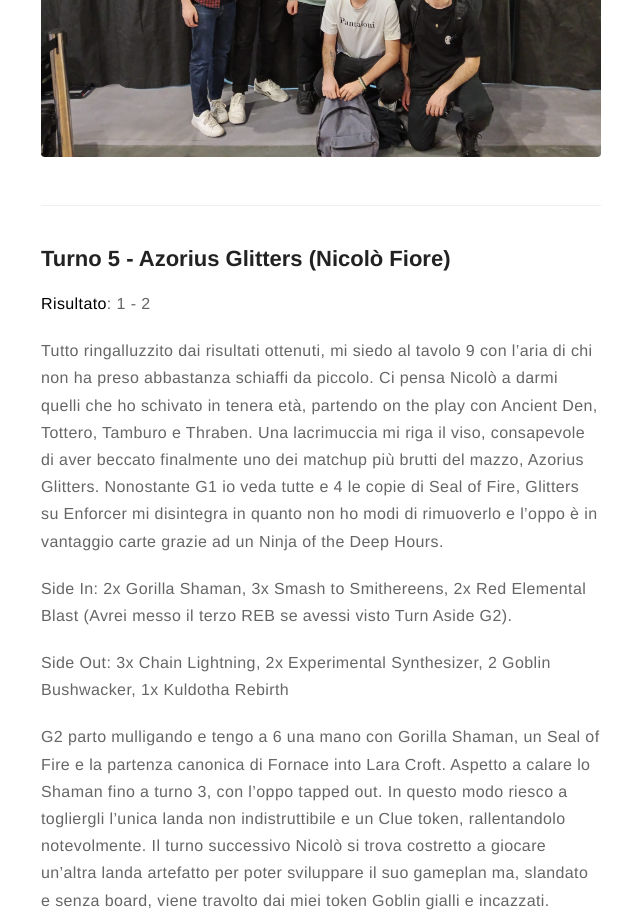
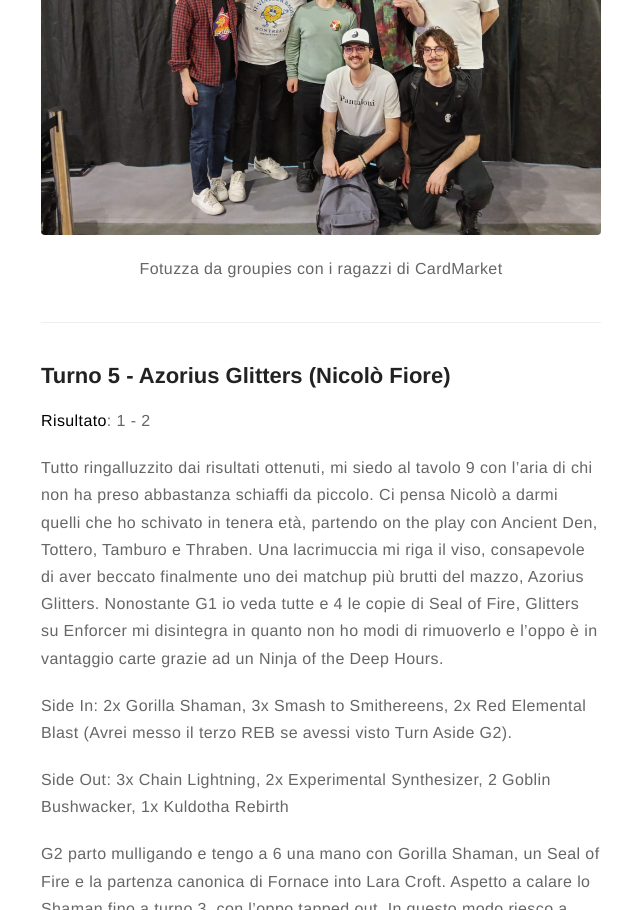
Before and after one commit to EliaTogni/EliaTogni.github.io, a Jekyll site: the page built from _posts/2024-04-15-Report_Paupergeddon_Lecco.markdown, in a window 1280 px wide and 1400 px high, scrolled down 6263 px, cut to the strip 0-910 px from the top of the window. Shown: the whole strip, without its empty margins (319-959 px from the left). Built offline with Jekyll 4.4.1, drawn with Linux system fonts in a browser that asks for light colours; nearby versions of some CDN libraries; comment, search, counter and statistics services are not loaded; some of the changed text lies outside the part shown.

Commit message:
Report Paupergeddon Lecco 2024 v6

```diff
--- a/_posts/2024-04-15-Report_Paupergeddon_Lecco.markdown
+++ b/_posts/2024-04-15-Report_Paupergeddon_Lecco.markdown
@@ -63,7 +63,10 @@
 
 Già a turno 2 sto ai tavoli alti: di fianco a me gioca Heisen e così ho modo di sbirciare cosa gioca (BG Gardens). Arriva l'oppo che scopro essere nientedimeno che ZippoMTG. Perdo il dado e Stefano parte di Montagna into Voldaren Epicure (rigorosamente artworkate). O mirror o Rakdos Madness, quindi. Nel secondo caso, sviluppare la board è la chiave per portare a casa la partita. Nel primo caso invece, partire on the draw mi dà un edge in quanto vedo una carta in più e il mirror si gioca in maniera molto controllosa. All'Epicure di Stefano rispondo con la medesima giocata e la partita prosegue in maniera molto calma, in quanto entrambi ci boltiamo a vicenda i Tomb Raider, fino a quando non vedo Kuldotha per primo e cerco di portarmi in vantaggio di board nella speranza che lui non giochi End the Festivities di main. Alla mia Kuldotha lui risponde nel medesimo modo ma il topdeck di Bushwhacker mi permette di giocare più aggressivo e costringerlo a traddare i suoi tre goblin con i miei, lasciando sulla board solamente un Bushwhacker e un Blast Runner. A questo punto pesco meglio e riesco a chiudere con un mix di piegate e di botti in faccia.
 
-![Mirror di Kuldotha](/../assets/images/SpiderManMeme.jpeg "Mirror di Kuldotha")
+<div style="text-align:center">
+  <img src="/../assets/images/SpiderManMeme.jpeg">
+  <p>Mirror di Kuldotha</p>
+</div>
 
 Side In: 3x Tectonic Hazard, 2x Cast into the Fire.
 
@@ -84,7 +87,10 @@
 
 G2 mulligo a 6 e tengo una mano con un Blast Runner, un Implement e uno Smash to Smithereens, sperando che l'oppo non parta a cannone. Per sua sfortuna, vedo un Cast into the Fire e un altro Smash to Smithereens, togliendogli tutte le lande e frantumandogli il sogno del 3-0. Al quarto turno senza lande in gioco, Clemens concede con un velo di rassegnazione nello sguardo.
 
-![Io e gli gnari al geddon](/../assets/images/PotaPauperBresciaPaupergeddonLecco.jpg "Io e gli gnari al geddon")
+<div style="text-align:center">
+  <img src="/../assets/images/PotaPauperBresciaPaupergeddonLecco.jpg">
+  <p>Me and the boys al Paupergeddon</p>
+</div>
 
 ---
 
@@ -97,7 +103,10 @@
 
 Nell'attesa del match scopro che Paolo, un fratm di lega è stato pairato contro un giocatore del trio di CardMarket. Dopo la sua schiacciante vittoria, facciamo come le adolescenti con i modelli di Abercrombie un decennio fa e ci facciamo una fotuzza insieme.
 
-![Fotuzza da groupies con i ragazzi di CardMarket](/assets/images/CardMarket.jpg "Fotuzza da groupies con i ragazzi di CardMarket")
+<div style="text-align:center">
+  <img src="/../assets/images/CardMarket.jpg">
+  <p>Fotuzza da groupies con i ragazzi di CardMarket</p>
+</div>
 
 ---
 
@@ -112,7 +121,10 @@
 
 G2 parto mulligando e tengo a 6 una mano con Gorilla Shaman, un Seal of Fire e la partenza canonica di Fornace into Lara Croft. Aspetto a calare lo Shaman fino a turno 3, con l'oppo tapped out. In questo modo riesco a togliergli l'unica landa non indistruttibile e un Clue token, rallentandolo notevolmente. Il turno successivo Nicolò si trova costretto a giocare un'altra landa artefatto per poter sviluppare il suo gameplan ma, slandato e senza board, viene travolto dai miei token Goblin gialli e incazzati.
 
-![I suddetti token Goblin gialli e incazzati](/../assets/images/TokenGoblin.png "I suddetti token Goblin gialli e incazzati")
+<div style="text-align:center">
+  <img src="/../assets/images/TokenGoblin.png">
+  <p>I suddetti token Goblin gialli e incazzati</p>
+</div>
 
 G3 sono on the draw ma tengo a 7 una mano con un Goblin Blast Runner, un Implement, due lande, una Kuldotha, un Seal of Fire e un Demand Answers. Purtroppo la varianza decide di colpire in questo fatidico momento e pesco letteralmente 8 lande di fila. Cerco di mantenere la mia migliore faccia da poker anche quando, scartando landa per castare Demand Answers, pesco altre due Montagne ma dentro di me la speranza del 5-0 vacilla. Continuo comunque a giocare, nella speranza che l'oppo si faccia intimorire dall'innumerevole quantità di carte nella mia mano. Finalmente, Nicolò appoggia con timidezza un Glitters su Thraben e lì devo sfoderare la mia mossa migliore, aka quella del granchio. Alla mia concessione, Nicolò mi rivela la mano con 3 Hydroblast ed un altro Glitters. Io gli rivelo 4 Montagne e ci stringiamo la mano mentre i miei fratm che hanno droppato e assistito al match cercano di consolarmi per la sfiga avuta.
 
@@ -227,7 +239,10 @@
 
 Sono finalmente sicuro che sia arrivato il mio turno di vincere il dado: 3. Mi sento come Rat-Man dopo aver missato un appiglio.
 
-![](/../assets/images/FlettoIMuscoli.jpg)
+<div style="text-align:center">
+  <img src="/../assets/images/FlettoIMuscoli.jpg">
+  <p>Fedele rappresentazione di me contro Familiars, a cura di Leo Ortolani</p>
+</div>
 
 Bestemmio tra me e me ma, come insegna il maestro, cadere e rialzarsi. Puntiamo su una partenza forte allora: 0 lande. Bene. Come diceva Confucio: "Porcodiaz". Ivan keepa mentre io mulligo, tenendo una mano con Kuldotha, Bushwhacker ed Epicure. Se l'oppo fa la partenza di Ash Barrens into Bounceland sto nel burro. Il game inizia: Pianura into Faithful. Pesco un Blast Runner, lo appoggio e passo. Isola into Faithful. Un tuffo al cuore come dopo che il secondo aereo ha colpito le Twin Towers. Game irrecuperabile in alcun modo.
 
@@ -237,15 +252,11 @@
 
 Affranto, mi illudo che Ivan non possa più partire così forte. Sbagliando, ovviamente. Il buon Ivan vede 3 Faithful in 6 turni e mi chiede anche scusa, consapevole di aver appena infranto ogni mia speranza sculando parecchio. Lo guardo con sdegno, mentre penso a quanto mi manca la Monastery.
 
-![Io ogni volta che ritrovo il playset di Monaca foil nel faldone](/../assets/images/Monastery.png "Io ogni volta che ritrovo il playset di Monaca foil nel faldone")
-
 <div style="text-align:center">
   <img src="/../assets/images/Monastery.png" alt="Io ogni volta che ritrovo il playset di Monaca foil nel faldone">
   <p>Io ogni volta che ritrovo il playset di Monaca foil nel faldone.</p>
 </div>
 
-style="width:400px;height:300px;
-
 Ivan mi rivela di aver tenuto una mano con una Faitfhul e di aver visto le altre due i turni 2 e 3. Uomini forti, destini forti. Faccio la mossa del granchio e gli stringo la mano, congratulandomi con lui per la vittoria meritata.
 
 # Conclusioni
```
